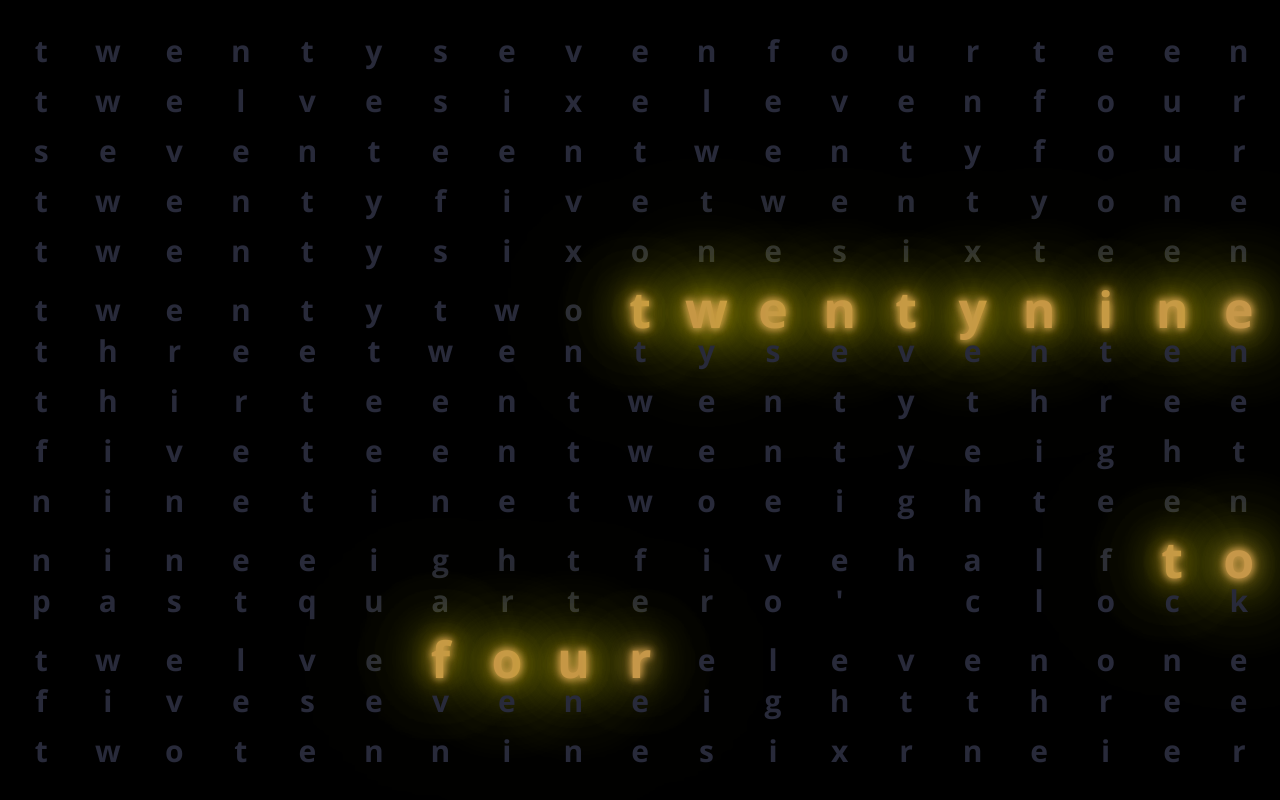
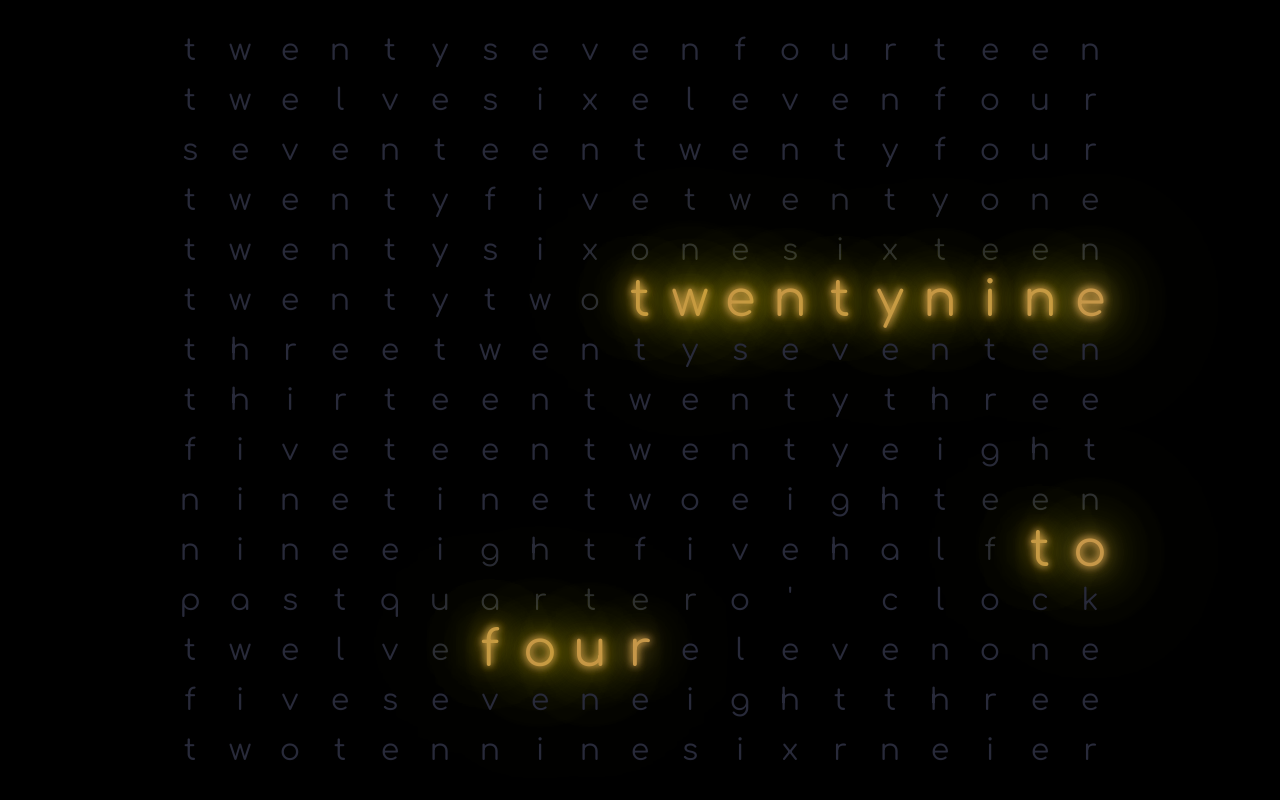
Before and after one commit to JeroendeJong/textual-clock, a React (Vite) app: page / in a window 1280 px wide. Built offline with nearby package versions, Linux system fonts and the light colour scheme.

Commit message:
STYLE: make grid be of fixed with and centered.

```diff
--- a/index.html
+++ b/index.html
@@ -5,6 +5,7 @@
     <link rel="icon" type="image/svg+xml" href="/vite.svg" />
     <meta name="viewport" content="width=device-width, initial-scale=1.0" />
     <title>Vite + React + TS</title>
+    <link rel="stylesheet" type="text/css" href="http://fonts.googleapis.com/css?family=Comfortaa&subset=latin,cyrillic">
   </head>
   <body>
     <div id="root"></div>
--- a/src/app/letter-grid.tsx
+++ b/src/app/letter-grid.tsx
@@ -6,6 +6,9 @@ const LetterBox = styled.div<{ $highlight: boolean; }>`
   display: flex;
   align-items: center;
   justify-content: center;
+
+  width: 50px;
+  height: 50px;
 
   ${props => props.$highlight ? css`
     font-size: 50px;
--- a/src/app/main.tsx
+++ b/src/app/main.tsx
@@ -14,10 +14,10 @@ const GlobalStyle = createGlobalStyle`
     display: flex;
     justify-content: center;
     flex-direction: column;
-
+    align-items: center;
     width: 100%;
     height: 100%;
-    font-family: MajorMonoDisplay;
+    font-family: 'Comfortaa';
     font-size: x-large;
   }
 
```
